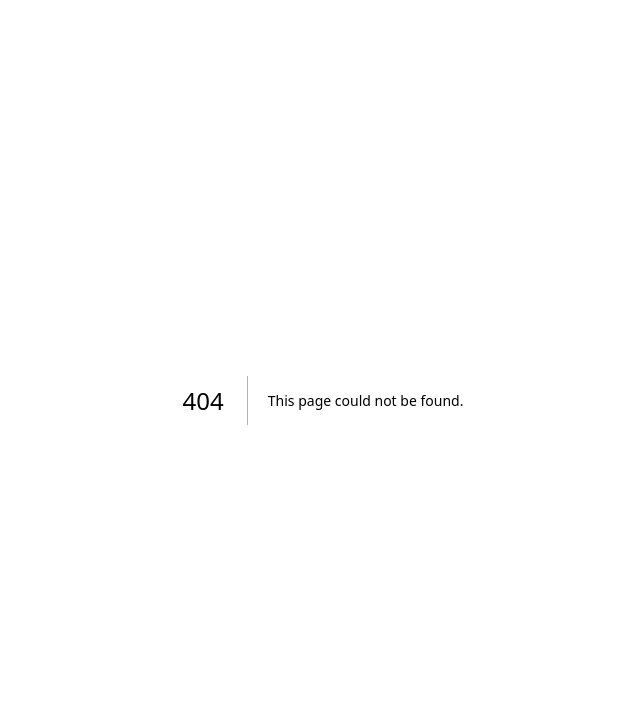
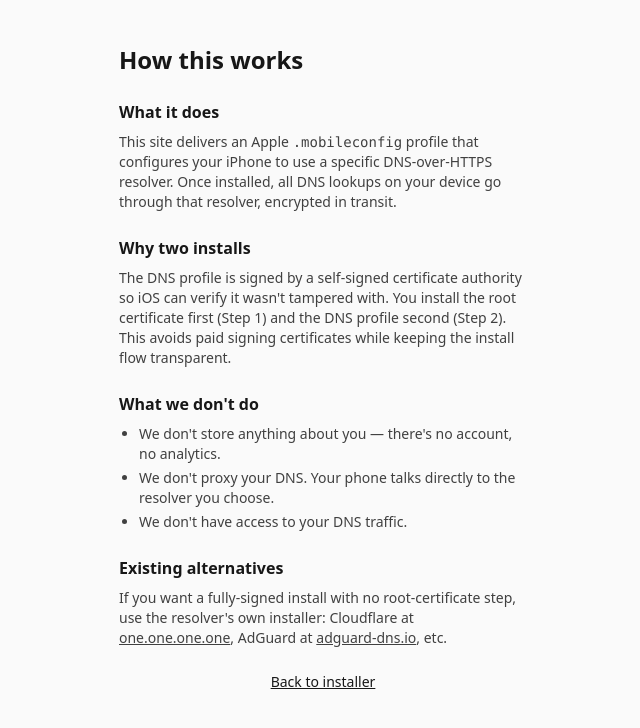
Before and after one commit to arunnetram/iphone-dns, a Next.js app: page /about in a window 1280 px wide. Before the commit this address had no page. Shown: the top 728 px of the page, without its empty margins (317-957 px from the left). Built offline with nearby package versions, Linux system fonts and the light colour scheme.

Commit message:
feat(ui): /about explainer page

```diff
--- /dev/null
+++ b/app/about/page.tsx
@@ -0,0 +1,48 @@
+export default function About() {
+  return (
+    <main className="mx-auto max-w-md p-5 pb-16 space-y-6">
+      <header className="pt-6">
+        <h1 className="text-2xl font-semibold">How this works</h1>
+      </header>
+
+      <section className="space-y-2">
+        <h2 className="font-semibold">What it does</h2>
+        <p className="text-sm text-neutral-700">
+          This site delivers an Apple <code>.mobileconfig</code> profile that configures your
+          iPhone to use a specific DNS-over-HTTPS resolver. Once installed, all DNS lookups on
+          your device go through that resolver, encrypted in transit.
+        </p>
+      </section>
+
+      <section className="space-y-2">
+        <h2 className="font-semibold">Why two installs</h2>
+        <p className="text-sm text-neutral-700">
+          The DNS profile is signed by a self-signed certificate authority so iOS can verify it
+          wasn&apos;t tampered with. You install the root certificate first (Step 1) and the DNS
+          profile second (Step 2). This avoids paid signing certificates while keeping the
+          install flow transparent.
+        </p>
+      </section>
+
+      <section className="space-y-2">
+        <h2 className="font-semibold">What we don&apos;t do</h2>
+        <ul className="text-sm text-neutral-700 list-disc pl-5 space-y-1">
+          <li>We don&apos;t store anything about you — there&apos;s no account, no analytics.</li>
+          <li>We don&apos;t proxy your DNS. Your phone talks directly to the resolver you choose.</li>
+          <li>We don&apos;t have access to your DNS traffic.</li>
+        </ul>
+      </section>
+
+      <section className="space-y-2">
+        <h2 className="font-semibold">Existing alternatives</h2>
+        <p className="text-sm text-neutral-700">
+          If you want a fully-signed install with no root-certificate step, use the resolver&apos;s
+          own installer: Cloudflare at <a className="underline" href="https://one.one.one.one">one.one.one.one</a>,
+          AdGuard at <a className="underline" href="https://adguard-dns.io/en/public-dns.html">adguard-dns.io</a>, etc.
+        </p>
+      </section>
+
+      <a href="/" className="block text-center text-sm underline">Back to installer</a>
+    </main>
+  );
+}
```
